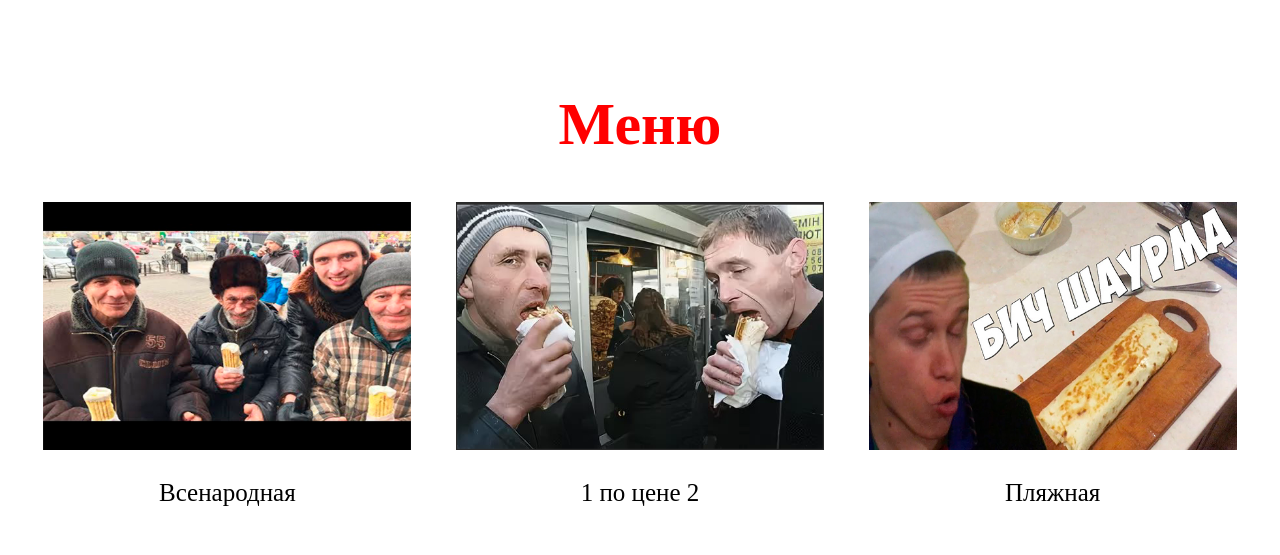
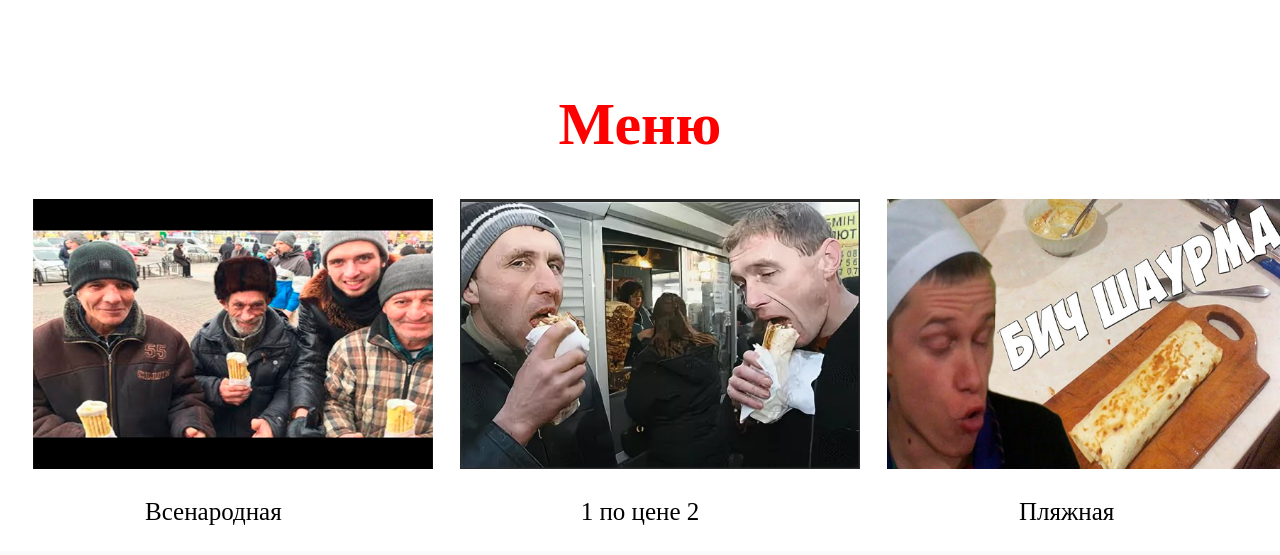
Before and after one commit to Vadcrut/yandex_site, a Python web app: template templates/main_page.html in a window 1280 px wide. Shown: the part 693-1248 px from the top of the page. After the commit the page ends 1218 px from the top, so only its background shows below. Run offline with Jinja, Linux system fonts and the light colour scheme; the template is opened without the code that fills it, so the values that code supplies are empty.

Commit message:
changing_from_table_to_flex

```diff
--- a/static/css/style.css
+++ b/static/css/style.css
@@ -104,19 +104,16 @@ div#welcome_image {
 #food_menu:hover {
     background-size: 20% 2px;
 }
-table {
-    margin: 20px;
-}
-table td{
-    width: 33%;
-}
-table tr{
-    height: 100px;
+#shaurmas{
+    display: flex;
+    justify-content: space-around;
+    flex-direction: row;
+    flex-wrap: wrap;
 }
 #shaurma p{
     text-align: center;
     font-size: 25px;
 }
-table img{
-    height: 360;
+#shaurma img{
+    width: 400px;
 }
--- a/templates/main_page.html
+++ b/templates/main_page.html
@@ -23,28 +23,20 @@
         </div>
     </div>
     <h1 id="food_menu">Меню</h1>
-    <table>
-        <tr>
-            <td>
+    <div id="shaurmas">
                 <div id="shaurma">
                     <img src="../static/image/1.png">
                     <p>Всенародная</p>
                 </div>
-            </td>
-            <td>
                 <div id="shaurma">
                     <img src="../static/image/2.png">
                     <p>1 по цене 2</p>
                 </div>
-            </td>
-            <td>
                 <div id="shaurma">
                     <img src="../static/image/3.jpg">
                     <p>Пляжная</p>
                 </div>
-            </td>
-        </tr>
-    </table>
+    </div>
     <script src="../static/js/script.js"></script>
 </body>
 </html>
```
